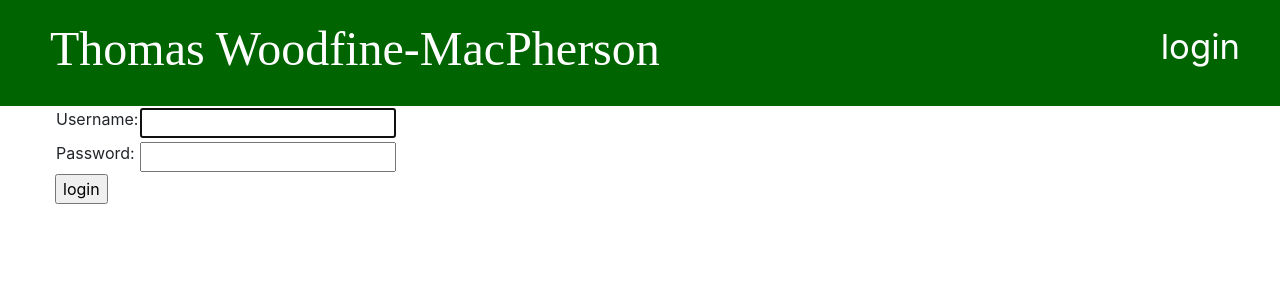
After one commit to r2d2117/my-first-blog, a Django app: page /accounts/login/ in a window 1280 px wide. The commit adds this page. Shown: the top 300 px of the page. Run offline with Django 3.2, Linux system fonts and the light colour scheme; some libraries are stand-ins or nearby versions.

Commit message:
login/logout

```diff
--- a/blog/templates/blog/base.html
+++ b/blog/templates/blog/base.html
@@ -10,7 +10,11 @@
 <body>
 <div class="page-header">
     {% if user.is_authenticated %}
-    <a href="{% url 'post_new' %}" class="top-menu"><span class="">Post</span></a>
+        <a href="{% url 'post_new' %}" class="top-menu"><span class="">Post</span></a>
+        <a href="{% url 'post_draft_list' %}" class="top-menu"><span class="gryphicon gryphicon-edit">Drafts</span></a>
+        <p class="top-menu">Hello {{ user.username }} <small>(<a href="{% url 'logout' %}">Log out</a>)</small></p>
+    {% else %}
+        <a href="{% url 'login' %}" class="top-menu"><span class="">login</span></a>
     {% endif %}
     <h1><a href="/">Thomas Woodfine-MacPherson</a></h1>
 </div>
--- a/blog/templates/blog/post_detail.html
+++ b/blog/templates/blog/post_detail.html
@@ -6,9 +6,12 @@
             <div class="date">
                 {{ post.published_date }}
             </div>
+        {% else %}
+        <a class="btn btn-default" href="{% url 'post_publish' pk=post.pk %}">Publish</a>
         {% endif %}
         {% if user.is_authenticated %}
         <a class="btn btn-default" href="{% url 'post_edit' pk=post.pk %}"><span class="">edit</span></a>
+        <a class="btn btn-default" href="{% url 'post_remove' pk=post.pk %}"><span class="">delete</span></a>
         {% endif %}
         <h2>{{ post.title }}</h2>
         <p>{{ post.text|linebreaksbr }}</p>
--- /dev/null
+++ b/blog/templates/registration/login.html
@@ -0,0 +1,24 @@
+{% extends "blog/base.html" %}
+
+{% block content %}
+    {% if form.errors %}
+        <p>Username and Password did not match</p>
+    {% endif %}
+
+    <form method="post" action="{% url 'login' %}">
+        {% csrf_token %}
+            <table>
+            <tr>
+                <td>{{ form.username.label_tag }}</td>
+                <td>{{ form.username }}</td>
+            </tr>
+            <tr>
+                <td>{{ form.password.label_tag }}</td>
+                <td>{{ form.password }}</td>
+            </tr>
+            </table>
+
+            <input type="submit" value="login" />
+            <input type="hidden" name="next" value="{{ next }}" />
+    </form>
+{% endblock %}
--- a/blog/urls.py
+++ b/blog/urls.py
@@ -6,4 +6,7 @@ urlpatterns = [
     path('post/<int:pk>/', views.post_detail, name='post_detail'),
     path('post/new/', views.post_new, name='post_new'),
     path('post/<int:pk>/edit/', views.post_edit, name='post_edit'),
+    path('drafts/', views.post_draft_list, name='post_draft_list'),
+    path('post/<pk>/publish/', views.post_publish, name='post_publish'),
+    path('post/<pk>/remove/', views.post_remove, name='post_remove'),
 ]
--- a/mysite/urls.py
+++ b/mysite/urls.py
@@ -16,7 +16,11 @@ Including another URLconf
 from django.contrib import admin
 from django.urls import path, include
 
+from django.contrib.auth import views
+
 urlpatterns = [
     path('admin/', admin.site.urls),
+    path('accounts/login/', views.LoginView.as_view(), name='login'),
+    path('account/logout/', views.LogoutView.as_view(next_page='/'), name='logout'),
     path('', include('blog.urls')),
 ]
```
Also changed, not shown: blog/templates/blog/post_draft_list.html (added, +11 -0 lines), blog/views.py (+26 -2 lines), mysite/settings.py (+4 -8 lines).
